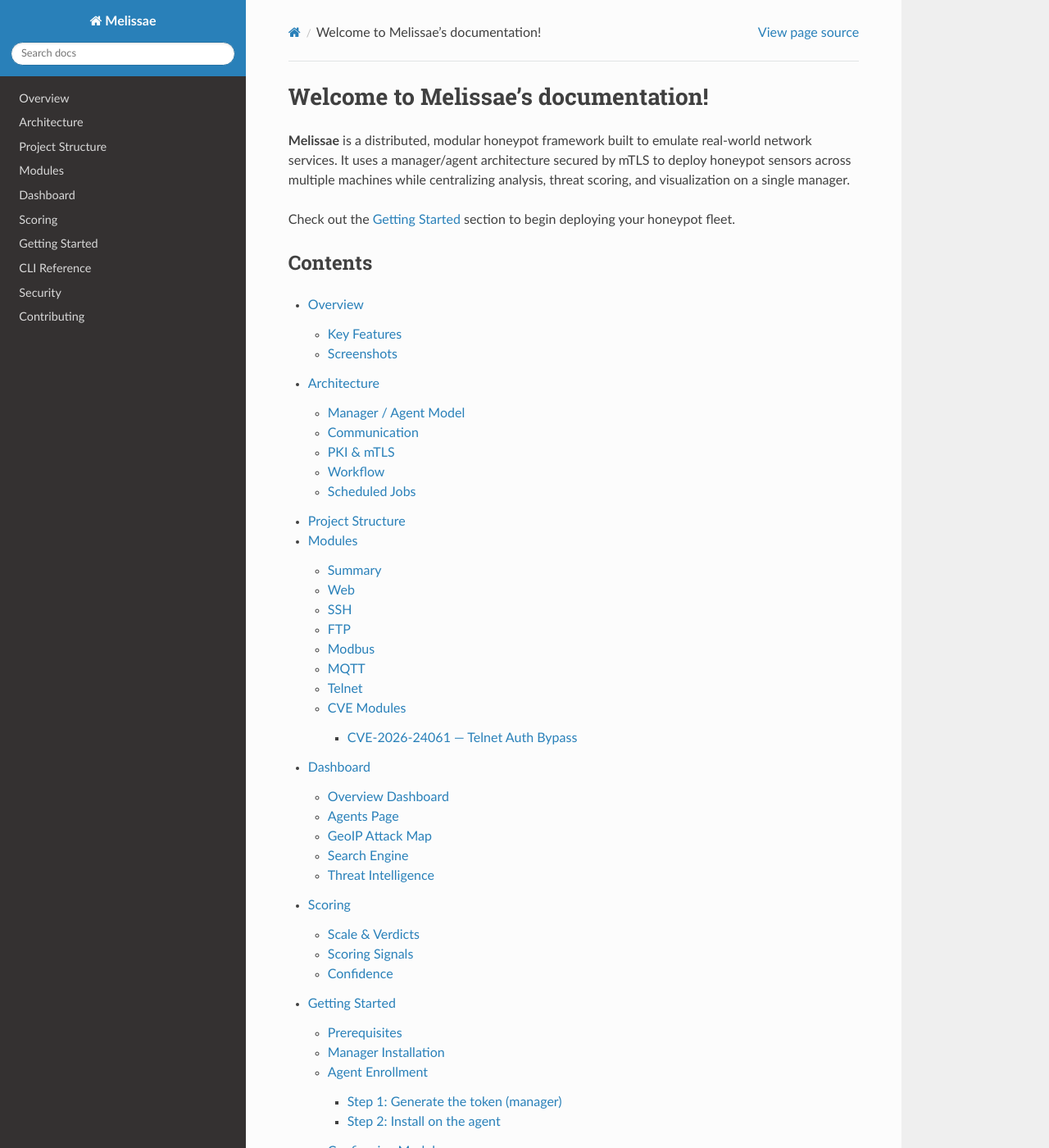
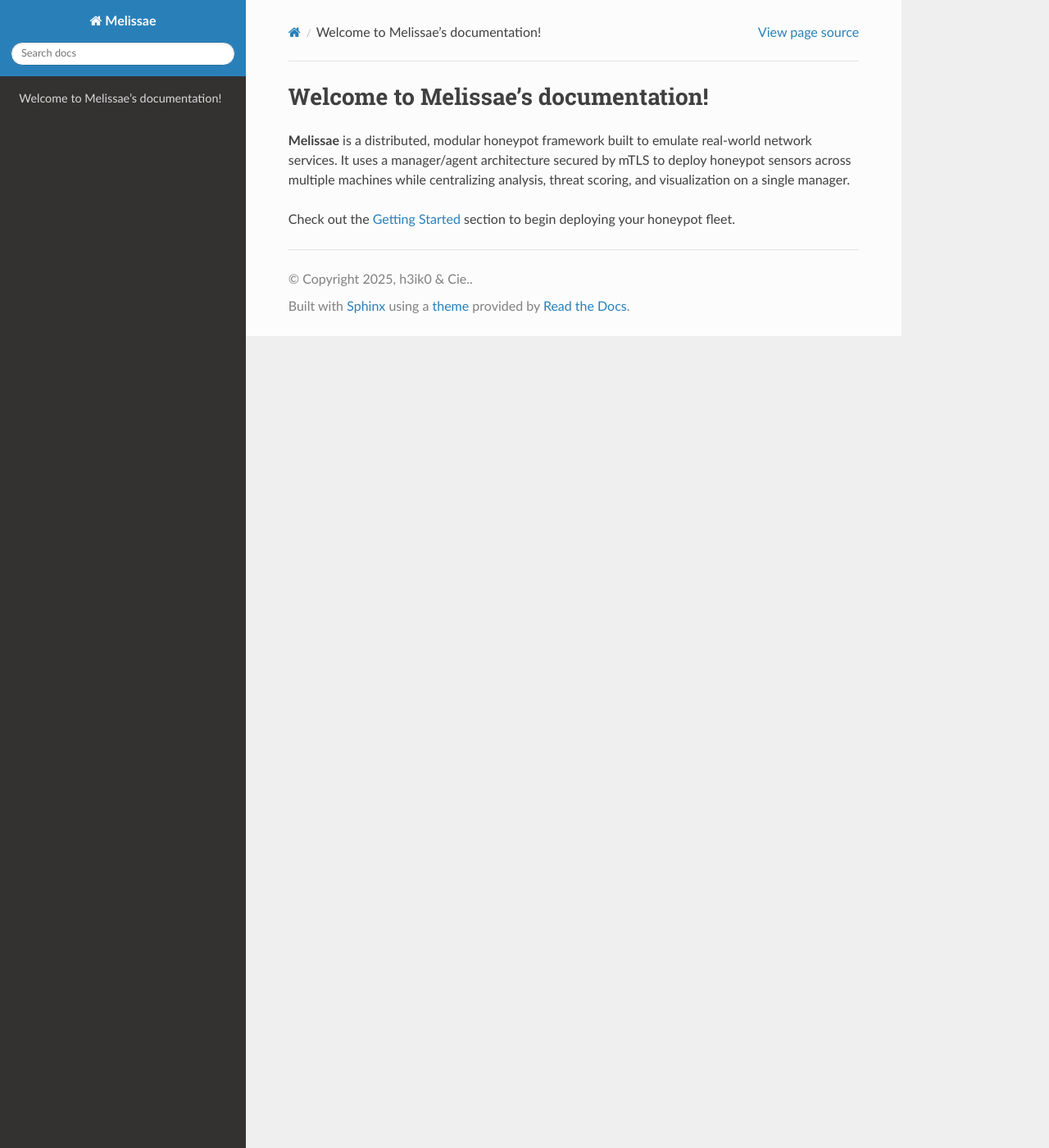
Before and after one commit to ilostmypassword/Melissae-Documentation, a Sphinx documentation site: the page built from docs/source/index.rst, in a window 1280 px wide and 1400 px high. Shown: the whole window at 82% size. Built offline with Sphinx 7.4.7 and the Read the Docs theme 3.1.0, drawn with Linux system fonts in a browser that asks for light colours; some of the changed text lies outside the part shown.

Commit message:
Remove contents section from index.rst
Removed the contents section from the index documentation.

```diff
--- a/docs/source/index.rst
+++ b/docs/source/index.rst
@@ -4,19 +4,3 @@ Welcome to Melissae's documentation!
 **Melissae** is a distributed, modular honeypot framework built to emulate real-world network services. It uses a manager/agent architecture secured by mTLS to deploy honeypot sensors across multiple machines while centralizing analysis, threat scoring, and visualization on a single manager.
 
 Check out the :doc:`getting-started` section to begin deploying your honeypot fleet.
-
-Contents
---------
-
-.. toctree::
-
-   overview
-   architecture
-   structure
-   modules
-   dashboard
-   scoring
-   getting-started
-   cli-reference
-   security
-   contributing
```
